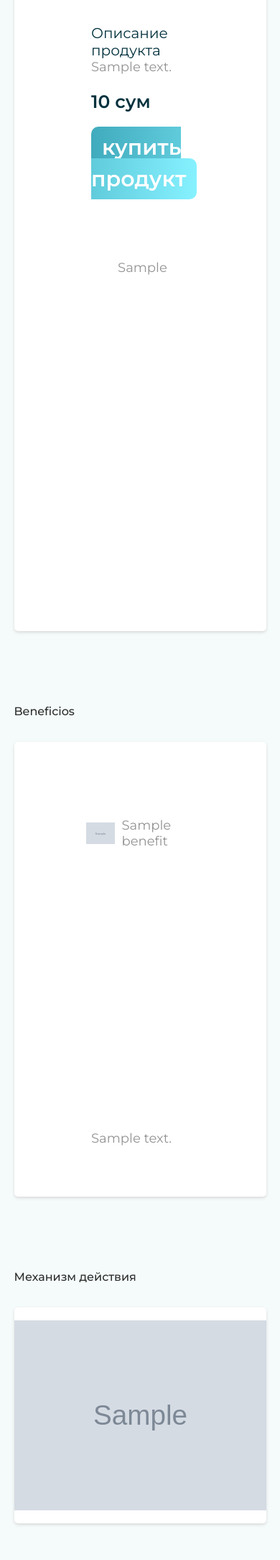
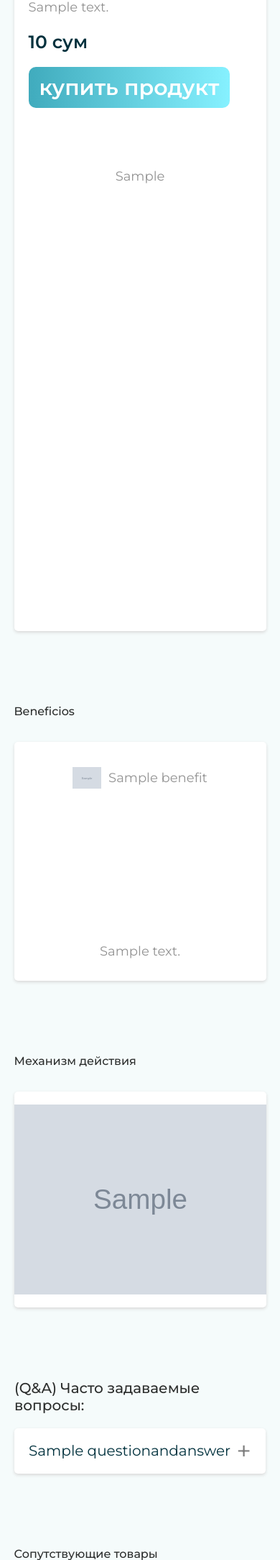
Before and after one commit to kingoker/AORA_django, a Django app: page /product/sample in a window 390 px wide. Shown: the part 1143-3311 px from the top of the page at 72% size. Run offline with Django 4.2, Linux system fonts and the light colour scheme; tables that the repository leaves empty hold one stand-in row (values such as "Sample post"); grey boxes marked "Sample" are stand-in pictures.

Commit message:
Q&A added to template

```diff
--- a/AORA/static/css/adaptive.css
+++ b/AORA/static/css/adaptive.css
@@ -50,7 +50,7 @@
 
     .product__item_content,
     .beneficios__section_text {
-        width: 87%;
+        /* width: 87%; */
     }
 
     .product__description h2 {
@@ -195,11 +195,11 @@
 
     .product__item_content,
     .beneficios__section_text {
-        width: 90%;
+        /* width: 90%; */
     }
 
     .product__item_content {
-        height: 550px;
+        /* height: 550px; */
         display: flex;
         align-items: center;
     }
@@ -213,8 +213,8 @@
 
     .product__item_img {
         align-items: center;
-        grid-column-gap: 15px;
-        grid-row-gap: 15px;
+        /* grid-column-gap: 15px;
+        grid-row-gap: 15px; */
         margin-top: 30px;
     }
 
@@ -383,15 +383,15 @@
         height: 1350px;
     }
     .product__item_img{
-        width: 80%;
+        /* width: 80%; */
     }
-    .product__main_img { grid-area: 1 / 1 / 4 / 3; }
+    /* .product__main_img { grid-area: 1 / 1 / 4 / 3; }
     .product__img1 { grid-area: 1 / 4 / 2 / 3; }
     .product__img2 { grid-area: 2 / 4 / 3 / 3; }
-    .product__img3 { grid-area: 3 / 4 / 4 / 3; }
+    .product__img3 { grid-area: 3 / 4 / 4 / 3; } */
 
     .product__item_content {
-        height: 700px;
+        /* height: 700px; */
         flex-direction: column;
         align-items: start;
     }
@@ -411,6 +411,12 @@
 }
 
 @media (max-width: 859px) {
+    .beneficios__container_section{
+        padding: 30px 20px;
+    }
+    .accordion__container{
+        margin: 0px 20px 100px 20px;
+    }
     .innovation__item {
         gap: 10px;
         padding-left: 50px;
@@ -497,7 +503,7 @@
     }
 
     .beneficios__section_list {
-        height: 170px;
+        /* height: 170px; */
     }
 
     .rating {
@@ -508,8 +514,8 @@
         height: 500px;
     }
     .product__item_img{
-        grid-column-gap: 85px;
-        grid-row-gap: 15px;
+        /* grid-column-gap: 85px; */
+        /* grid-row-gap: 15px; */
     }
 }
 
@@ -591,7 +597,7 @@
     }
 
     .beneficios__section_list {
-        height: 260px;
+        /* height: 260px; */
         grid-template-columns: repeat(2, 1fr);
         grid-template-rows: repeat(3, 1fr);
         grid-column-gap: 30px;
@@ -617,23 +623,23 @@
     .product__item_img {
         width: 400px;
         display: grid;
-        grid-template-columns: repeat(3, 1fr);
-        grid-template-rows: repeat(3, 1fr);
-        grid-column-gap: 15px;
-        grid-row-gap: 15px;
+        /* grid-template-columns: repeat(3, 1fr); */
+        /* grid-template-rows: repeat(3, 1fr); */
+        /* grid-column-gap: 15px; */
+        /* grid-row-gap: 15px; */
     }
 
-    .product__main_img { grid-area: 1 / 1 / 3 / 4; }
+    /* .product__main_img { grid-area: 1 / 1 / 3 / 4; }
     .product__img1 { grid-area: 3 / 1 / 4 / 2; }
     .product__img2 { grid-area: 3 / 2 / 4 / 3; }
-    .product__img3 { grid-area: 3 / 3 / 4 / 4; }
+    .product__img3 { grid-area: 3 / 3 / 4 / 4; } */
 
     .action__container_section {
         height: 400px;
     }
 
     .product__item_content {
-        height: 800px;
+        /* height: 800px; */
     }
 }
 
@@ -787,7 +793,7 @@
     }
 
     .product__item_content{
-        height: 830px;
+        /* height: 830px; */
     }
 
     .beneficios {
@@ -795,7 +801,7 @@
     }
 
     .beneficios__section_list {
-        height: 400px;
+        /* height: 400px; */
         grid-template-columns: repeat(1, 1fr);
         grid-column-gap: 30px;
     }
@@ -873,13 +879,14 @@
 
     .product__item_container {
         height: 1900px;
+        padding: 20px;
     }
 
     .product__item_content {
-        height: 800px;
+        /* height: 800px; */
     }
     .product__item_img{
-        width: 90%;
+        /* width: 90%; */
     }
 
     .product__item_img img{
--- a/AORA/static/css/main.css
+++ b/AORA/static/css/main.css
@@ -958,7 +958,7 @@ p{
 
 .product__item_img {
     width: 400px;
-    display: grid;
+    /* display: grid; */
     /* grid-template-columns: repeat(3, 1fr);
     grid-template-rows: repeat(3, 1fr);
     grid-column-gap: 15px;
@@ -1199,6 +1199,7 @@ p{
 /* contacts page */
 .contacts__container_section {
     /* margin: 0 auto; */
+    width: 100%;
 }
 
 .contacts {
@@ -1272,3 +1273,83 @@ p{
     width: 100%;
     height: 600px;
 }
+
+/* Блок Q&A */
+.accordion__container{
+    max-width: 1200px;
+    margin: 0 auto;
+    display: flex;
+    flex-direction: column;
+    gap: 20px;
+}
+.accordion__header{
+    margin-top: 100px;
+}
+.accordion__header{
+    font-weight: 500;
+    font-size: 20px;
+    line-height: 24px;
+    color: #2C2E2D;
+}
+.accordion__container .tab{
+    position: relative;
+    background: #fff;
+    padding: 0px 20px 20px;
+    box-shadow: 0px 2px 4px #d9d9d9;
+    border-radius: 5px;
+    overflow: hidden;
+}
+.accordion__container .tab input{
+    appearance: none;
+}
+.accordion__container .tab label{
+    display: flex;
+    align-items: center;
+    cursor: pointer;
+}
+.accordion__container .tab label::after{
+    content: '+';
+    position: absolute;
+    right: 20px;
+    font-size: 36px;
+    color: rgba(0, 0, 0, 0.5);
+    transition: transform 0.6s;
+}
+.accordion__container .tab:hover label::after{
+    color: #333;
+}
+.accordion__container .tab input:checked ~ label::after{
+    transform: rotate(135deg);
+}
+.accordion__container .tab label h3{
+    width: 40px;
+    height: 40px;
+    background: linear-gradient(91.13deg, #40ABBD 0%, #86F1FF 100%);
+    display: flex;
+    justify-content: center;
+    align-items: center;
+    font-size: 24px;
+    border-radius: 5px;
+    color: #fff;
+    margin-right: 10px;
+    font-weight: 700;
+}
+.accordion__container .tab label h4{
+    margin: 0px;
+    font-weight: 400;
+    font-size: 20px;
+    line-height: 24px;
+    color: #01313D;
+    z-index: 10;
+}
+.accordion__container .tab .accordion__content{
+    max-height: 0px;
+    transition: 0.6s;
+    overflow: hidden;
+    background-color: #F5FBFB;
+}
+.accordion__container .tab input:checked ~ .accordion__content{
+    max-height: 100vh;
+    margin-top: 15px;
+    padding: 20px;
+}
--- a/AORA/views.py
+++ b/AORA/views.py
@@ -69,8 +69,10 @@ def products(request):
 def product(request, slug):
     products = Product.objects.filter(slug=slug)
     benefits = Benefits.objects.filter(product__slug=slug)
+    questionAndAnswers = QuestionAndAnswer.objects.filter(product__slug=slug)
 
     context  = {
+        'questionAndAnswers': questionAndAnswers,
         'benefits': benefits,
         "products": products
     }
--- a/templates/product.html
+++ b/templates/product.html
@@ -101,6 +101,25 @@
                 </div>
             </div>
             {% endif %}
+
+            {% if questionAndAnswers %}
+            <div class="accordion__container">
+                <h2 class="accordion__header">(Q&A) Часто задаваемые вопросы:</h2>
+                {% for questionAndAnswer in questionAndAnswers %}
+                <div class="tab">
+                    <input type="radio" name="acc" id="acc1">
+                    <label for="acc1">
+                        <h4>{{ questionAndAnswer.question }}</h4>
+                    </label>
+                    <div class="accordion__content">
+                        <p>{{ questionAndAnswer.answer }}</p>
+                    </div>
+                </div>
+                {% endfor %}
+            </div>
+            {% endif %}
+
+            {% if product.recomendedProducts.all %}
             <div class="appropriate__products_container">
                 <h4 class="main__h4">Сопутствующие товары</h4>
                 <div class="products__section_block">
@@ -117,6 +136,8 @@
                     {% endfor %}
                 </div>
             </div>
+            {% endif %}
+
             <div class="feedback__container">
                 <h4 class="main__h4">Отзывы</h4>
                 <div class="feedback__container_section">
```
